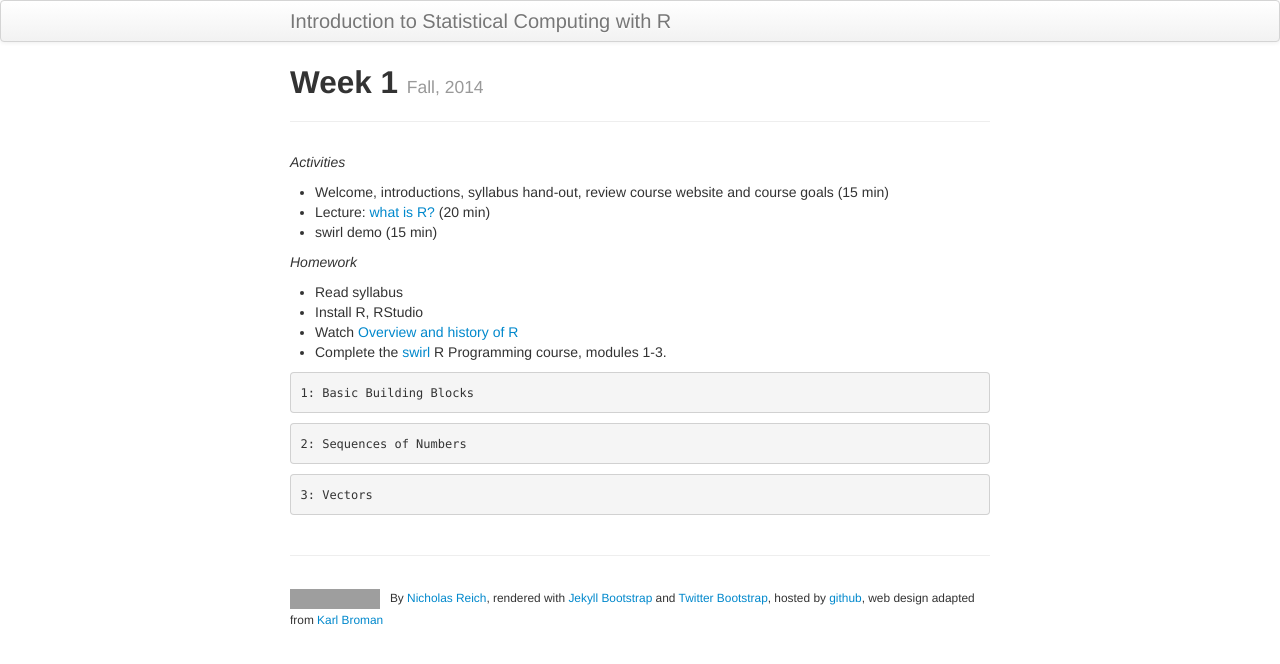
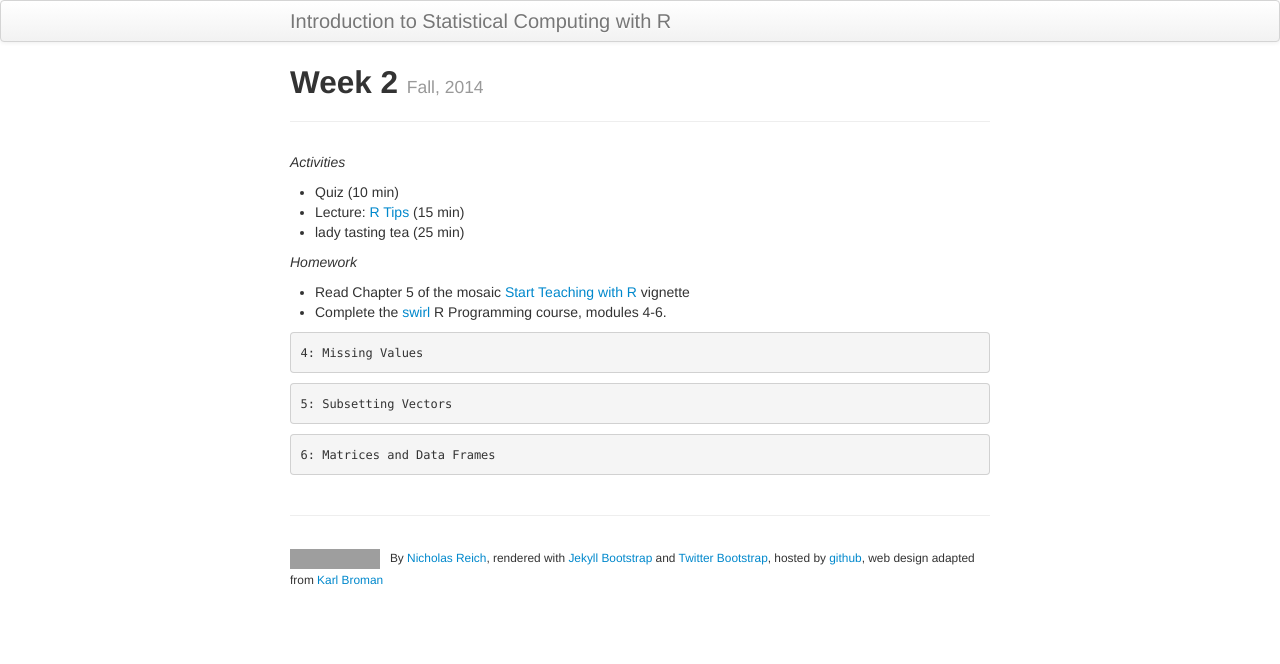
Before and after one commit to nickreich/statComp2014, a Jekyll site: the page built from pages/week2.md, in a window 1280 px wide. Shown: the top 664 px of the page. Built offline with Jekyll 4.4.1, drawn with Linux system fonts in a browser that asks for light colours; grey boxes are pictures that could not be loaded.

Commit message:
update week 2 activities.

````diff
--- a/pages/week2.md
+++ b/pages/week2.md
@@ -1,31 +1,29 @@
 ---
 layout: page
-title: Week 1
+title: Week 2
 tagline: Fall, 2014
 ---
 
 
 _Activities_
 
-* Welcome, introductions, syllabus hand-out, review course website and course goals (15 min)
-* Lecture: [what is R?](./lectures/week1/WhatIsR.pdf) (20 min)
-* swirl demo (15 min)
+* Quiz (10 min)
+* Lecture: [R Tips](./lectures/week2/r_tips.pdf) (15 min)
+* lady tasting tea (25 min)
 
 _Homework_
 
-* Read syllabus
-* Install R, RStudio
-* Watch [Overview and history of R](https://www.youtube.com/watch?v=kzxHxFHW6hs)
-* Complete the [swirl](http://swirlstats.com/students.html) R Programming course, modules 1-3.
+* Read Chapter 5 of the mosaic [Start Teaching with R](http://cran.r-project.org/web/packages/mosaic/vignettes/V2StartTeaching.pdf) vignette
+* Complete the [swirl](http://swirlstats.com/students.html) R Programming course, modules 4-6.
 
 ```
-1: Basic Building Blocks
+4: Missing Values
 ```
 
 ```
-2: Sequences of Numbers
+5: Subsetting Vectors
 ```
 
 ```
-3: Vectors
+6: Matrices and Data Frames
 ```
````
